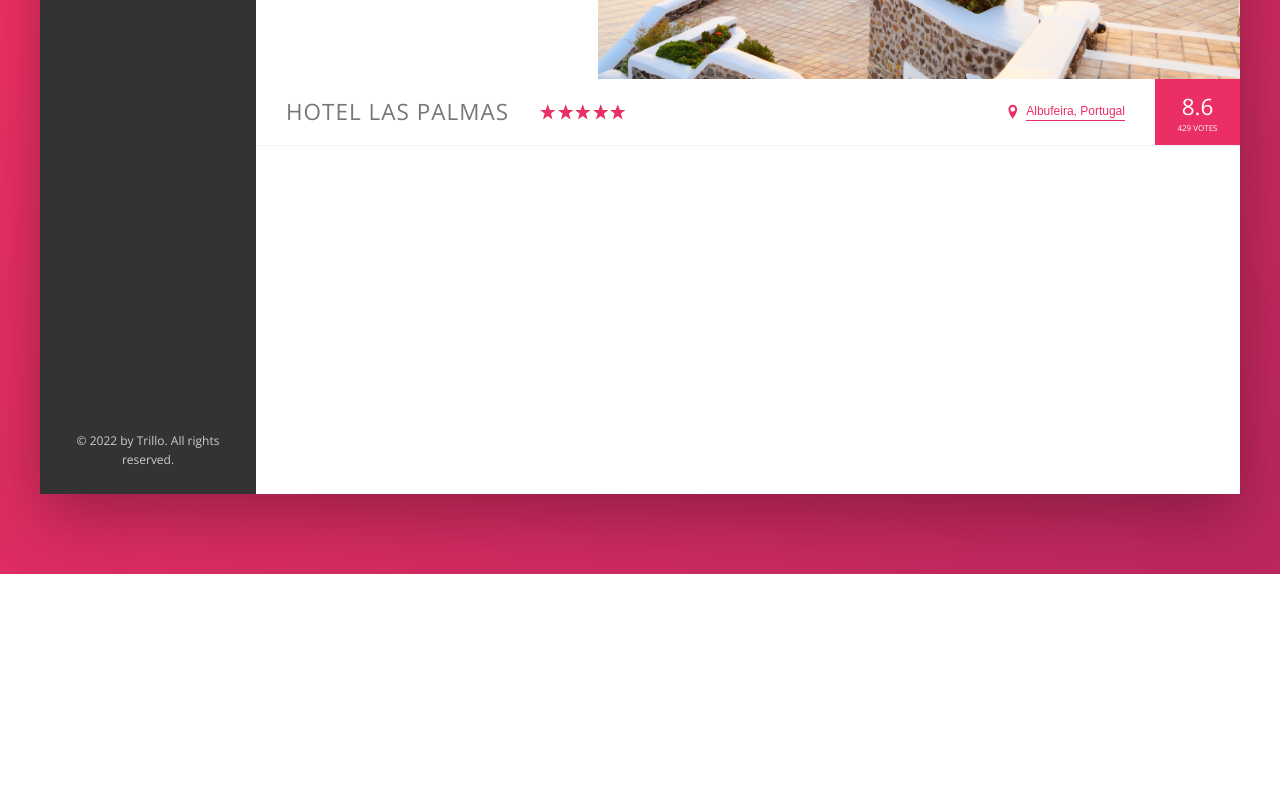
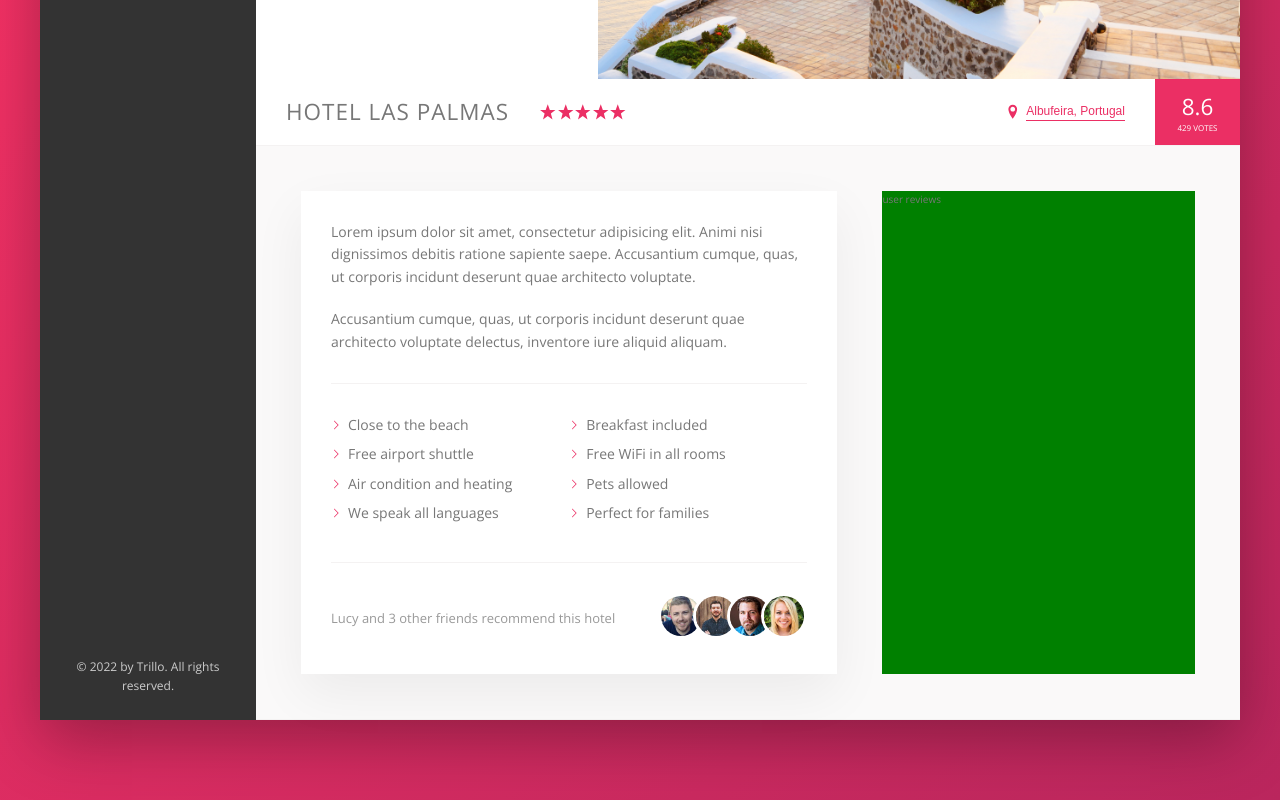
Before and after one commit to yuriandev/Trillo, a website: page index.html in a window 1280 px wide. Shown: the part 456-1256 px from the top of the page. Before the commit the page ends 1030 px from the top, so only its background shows below. Drawn offline with nearby package versions, Linux system fonts and the light colour scheme.

Commit message:
feat: add the description section

```diff
--- a/index.html
+++ b/index.html
@@ -150,6 +150,59 @@
               <div class="overview__rating-count">429 votes</div>
             </div>
           </div>
+
+          <div class="detail">
+            <div class="description">
+              <p class="paragraph">
+                Lorem ipsum dolor sit amet, consectetur adipisicing elit. Animi
+                nisi dignissimos debitis ratione sapiente saepe. Accusantium
+                cumque, quas, ut corporis incidunt deserunt quae architecto
+                voluptate.
+              </p>
+              <p class="paragraph">
+                Accusantium cumque, quas, ut corporis incidunt deserunt quae
+                architecto voluptate delectus, inventore iure aliquid aliquam.
+              </p>
+              <ul class="list">
+                <li class="list__item">Close to the beach</li>
+                <li class="list__item">Breakfast included</li>
+                <li class="list__item">Free airport shuttle</li>
+                <li class="list__item">Free WiFi in all rooms</li>
+                <li class="list__item">Air condition and heating</li>
+                <li class="list__item">Pets allowed</li>
+                <li class="list__item">We speak all languages</li>
+                <li class="list__item">Perfect for families</li>
+              </ul>
+              <div class="recommend">
+                <p class="recommend__count">
+                  Lucy and 3 other friends recommend this hotel
+                </p>
+                <div class="recommend__friends">
+                  <img
+                    src="img/user-3.jpg"
+                    alt="Friend 1"
+                    class="recommend__photo"
+                  />
+                  <img
+                    src="img/user-4.jpg"
+                    alt="Friend 2"
+                    class="recommend__photo"
+                  />
+                  <img
+                    src="img/user-5.jpg"
+                    alt="Friend 3"
+                    class="recommend__photo"
+                  />
+                  <img
+                    src="img/user-6.jpg"
+                    alt="Friend 4"
+                    class="recommend__photo"
+                  />
+                </div>
+              </div>
+            </div>
+            <div class="user-reviews">user reviews</div>
+          </div>
         </main>
       </div>
     </div>
--- a/sass/_base.scss
+++ b/sass/_base.scss
@@ -11,6 +11,8 @@
   --color-grey-dark-3: #999;
 
   --shadow-dark: 0 2rem 6rem rgba(0, 0, 0, 0.3);
+  --shadow-light: 0 2rem 5rem rgba(0, 0, 0, 0.06);
+  --line: 0.1rem solid var(--color-grey-light-2);
 }
 * {
   margin: 0;
--- a/sass/_components.scss
+++ b/sass/_components.scss
@@ -195,7 +195,7 @@
 .overview {
   display: flex;
   align-items: center;
-  border-bottom: 0.1rem solid var(--color-grey-light-2);
+  border-bottom: var(--line);
 
   &__heading {
     font-size: 2.25rem;
@@ -289,3 +289,70 @@
     box-shadow: none;
   }
 }
+
+///////////////////////
+// PARAGRAPH
+.paragraph:not(:last-of-type) {
+  margin-bottom: 2rem;
+}
+
+///////////////////////
+// LIST
+.list {
+  list-style: none;
+  margin: 3rem 0;
+  padding: 3rem 0;
+  border-top: var(--line);
+  border-bottom: var(--line);
+
+  display: flex;
+  flex-wrap: wrap;
+
+  &__item {
+    flex: 0 0 50%;
+    margin-bottom: 0.7rem;
+  }
+
+  &__item::before {
+    content: "";
+    display: inline-block;
+    height: 1rem;
+    width: 1rem;
+    margin-right: 0.7rem;
+    // background-image: url(../img/chevron-thin-right.svg);
+    background-color: var(--color-primary);
+    -webkit-mask-image: url(../img/chevron-thin-right.svg);
+    mask-image: url(../img/chevron-thin-right.svg);
+    -webkit-mask-size: cover;
+    mask-size: cover;
+  }
+}
+
+///////////////////////
+// RECOMMEND
+.recommend {
+  font-size: 1.3rem;
+  color: var(--color-grey-dark-3);
+
+  display: flex;
+  align-items: center;
+
+  &__count {
+    margin-right: auto;
+  }
+
+  &__friends {
+  }
+
+  &__photo {
+    box-sizing: content-box;
+    height: 4rem;
+    width: 4rem;
+    border-radius: 50%;
+    border: 0.3rem solid #fff;
+
+    &:not(:last-child) {
+      margin-right: -1.5rem;
+    }
+  }
+}
--- a/sass/_layout.scss
+++ b/sass/_layout.scss
@@ -11,7 +11,7 @@
   font-size: 1.4rem;
   height: 7rem;
   background-color: #fff;
-  border-bottom: 0.1rem solid var(--color-grey-light-2);
+  border-bottom: var(--line);
 
   display: flex;
   justify-content: space-between;
@@ -35,8 +35,26 @@
 .hotel-view {
   background-color: #fff;
 
-  //test
-  height: 80rem;
-
   flex: 1;
 }
+
+.detail {
+  display: flex;
+  padding: 4.5rem;
+  background-color: var(--color-grey-light-1);
+  border-bottom: var(--line);
+}
+
+.description {
+  font-size: 1.4rem;
+  background-color: #fff;
+  box-shadow: var(--shadow-light);
+  padding: 3rem;
+  flex: 0 0 60%;
+  margin-right: 4.5rem;
+}
+
+.user-reviews {
+  background-color: green;
+  flex: 1;
+}
```
Also changed, not shown: css/style.css, 1 other file.
